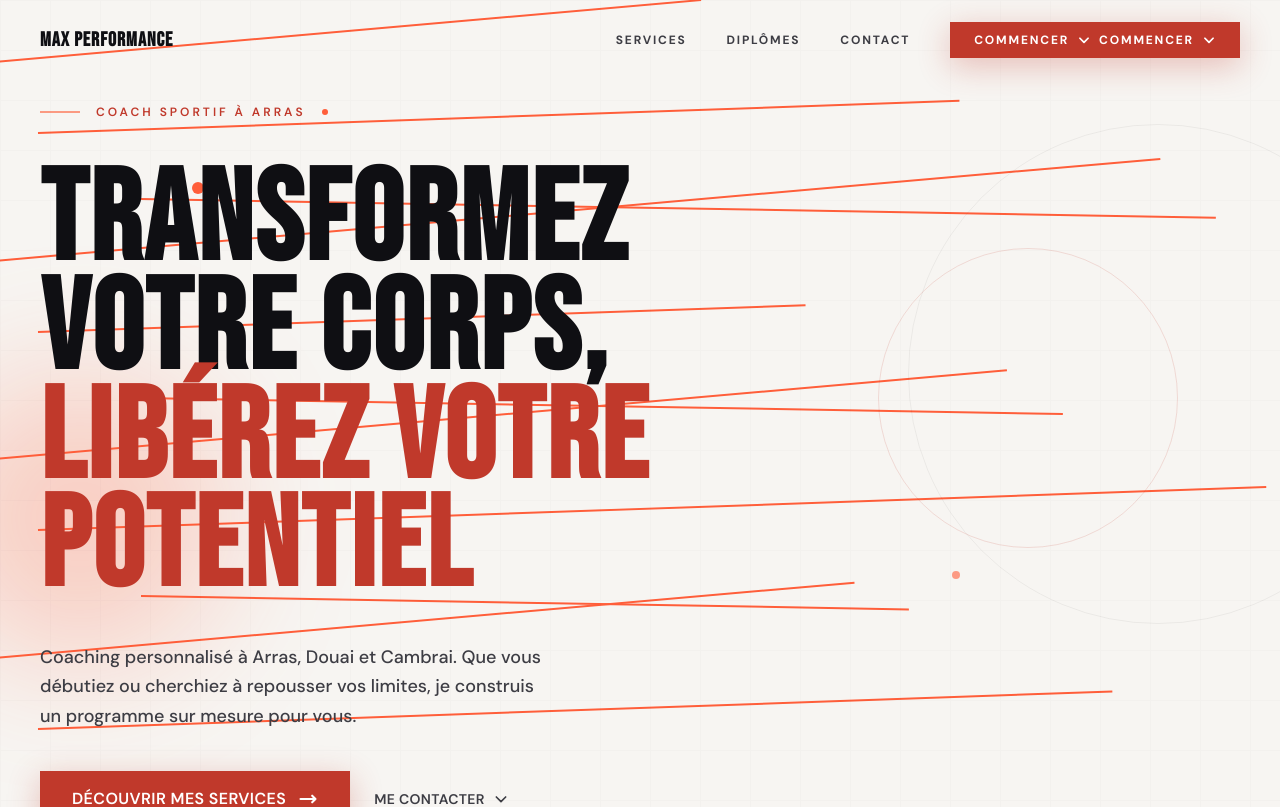
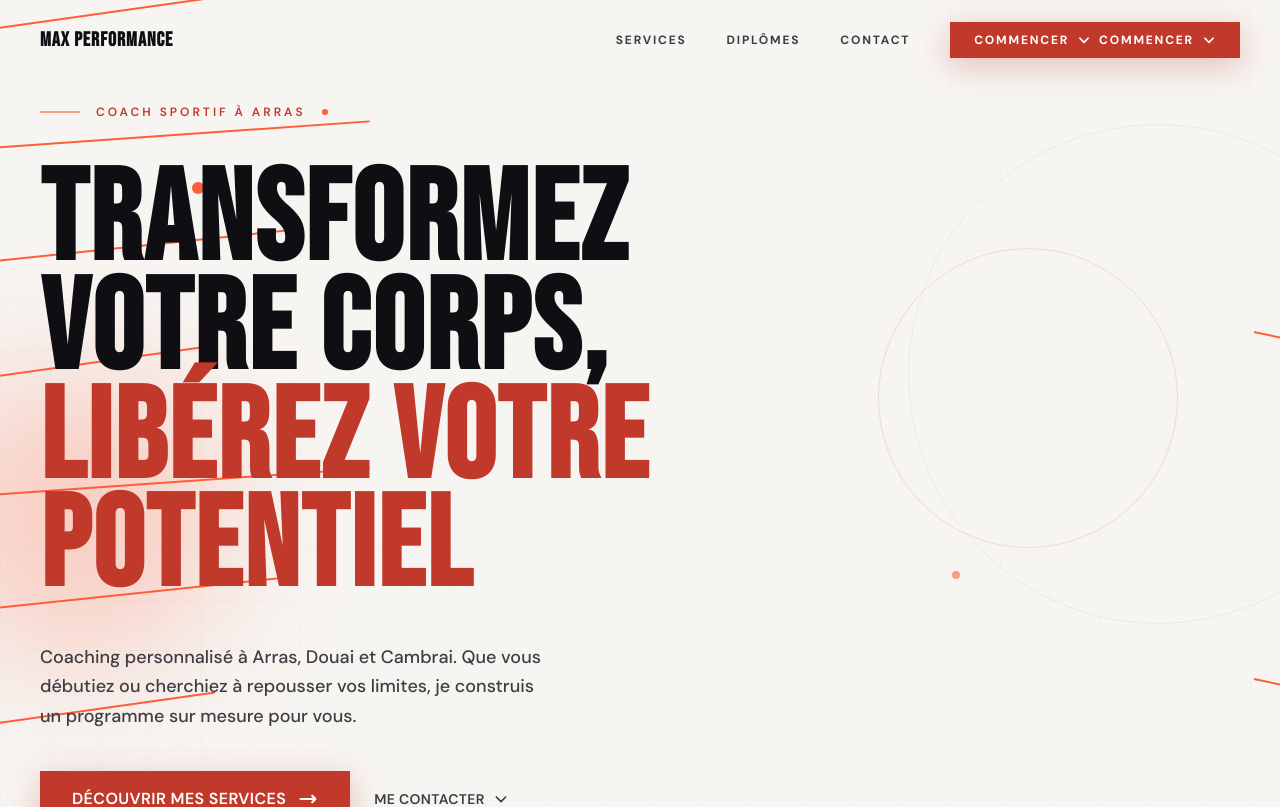
Before and after one commit to Paul-Carouge/Max-Performance, a Next.js app: page / in a window 1280 px wide. Shown: the top 807 px of the page. Built offline with nearby package versions, Linux system fonts and the light colour scheme.

Commit message:
fix: hero speed lines pushed to edges, opacity reduced for readability

```diff
--- a/src/components/hero.tsx
+++ b/src/components/hero.tsx
@@ -75,18 +75,18 @@ export default function Hero() {
       ref={sectionRef}
       className="relative min-h-screen flex items-center pt-24 pb-20 md:pb-0 overflow-hidden bg-offwhite"
     >
-      {/* Speed lines background */}
+      {/* Speed lines background — subtle, pushed to edges */}
       <div ref={speedLinesRef} className="hero-bg-parallax absolute inset-0 overflow-hidden pointer-events-none" aria-hidden="true">
-        {[8, 16, 24, 32, 40, 48, 56, 64, 72, 80, 88].map((top, i) => (
+        {[5, 12, 19, 26, 33, 40, 47, 54, 61, 68, 75, 82, 89, 95].map((top, i) => (
           <div
             key={i}
             className="speed-line"
             style={{
               top: `${top}%`,
-              left: `${-5 + (i % 3) * 8}%`,
-              width: `${60 + (i % 4) * 12}%`,
-              transform: `rotate(${-5 + (i % 3) * 3}deg)`,
-              opacity: 0.04 + (i % 3) * 0.03,
+              left: `${(i % 2 === 0 ? -8 : 102) - (i % 3) * 2}%`,
+              width: `${25 + (i % 3) * 8}%`,
+              transform: `rotate(${(i % 2 === 0 ? -8 : 8) + (i % 3) * 2}deg)`,
+              opacity: 0.02 + (i % 3) * 0.01,
             }}
           />
         ))}
```
